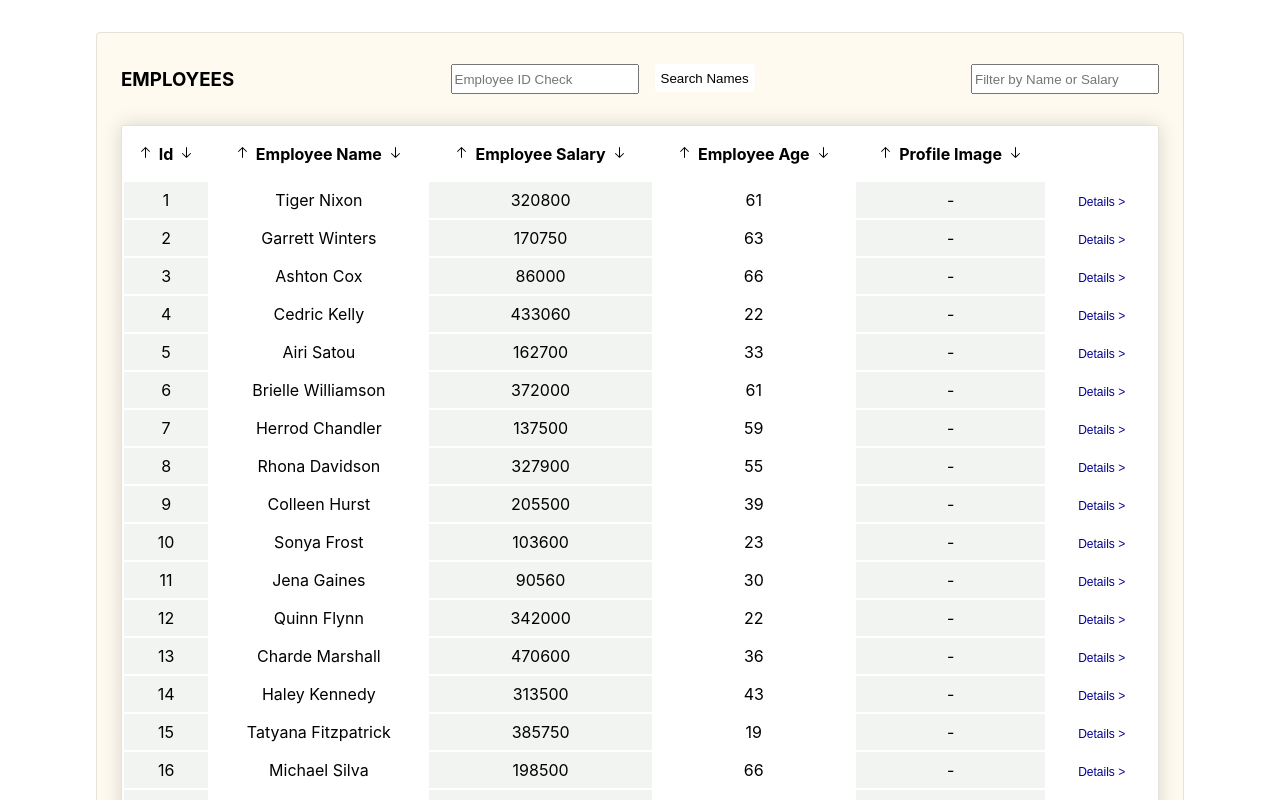
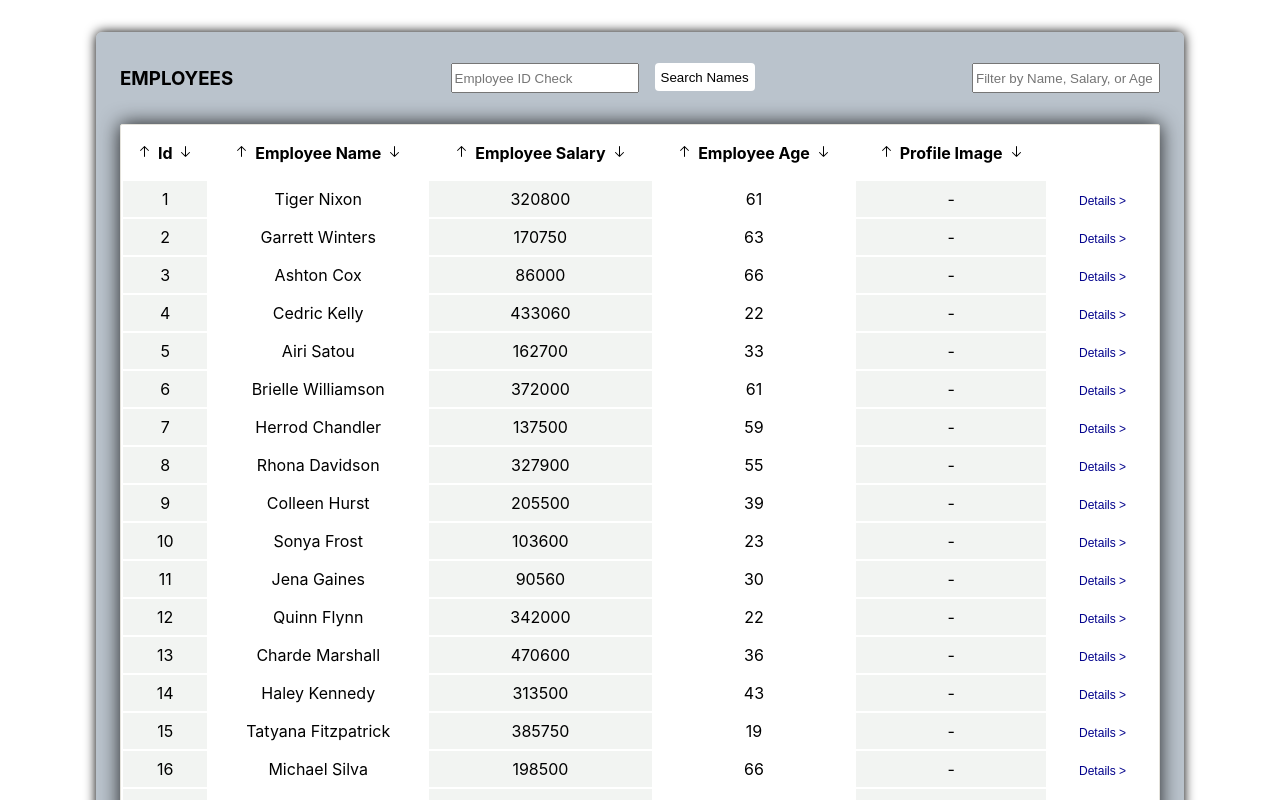
Before and after one commit to THEKaminsky/fe-tester, a React (Create React App) app: page / in a window 1280 px wide. Shown: the top 800 px of the page. Built offline with nearby package versions, Linux system fonts and the light colour scheme.

Commit message:
Minor adjustments

```diff
--- a/src/components/Table/Table.jsx
+++ b/src/components/Table/Table.jsx
@@ -203,8 +203,10 @@ const Table = ({ apiEmployees }) => {
     let filtered;
     console.log("val", val, typeof Number(val));
     typeof Number(val) == "number"
-      ? (filtered = EMPLOYEES.filter((emp) =>
-          emp.employee_salary.toString().includes(val)
+      ? (filtered = EMPLOYEES.filter(
+          (emp) =>
+            emp.employee_salary.toString().includes(val) ||
+            emp.employee_age.toString().includes(val)
         ))
       : (filtered = EMPLOYEES.filter((emp) =>
           emp.employee_name.toLowerCase().includes(val.toLowerCase())
@@ -217,8 +219,8 @@ const Table = ({ apiEmployees }) => {
     const emp = EMPLOYEES[idSearch - 1] || false;
     if (emp) {
       emp.employee_name[0].match(/[aeiou]/gi)
-        ? setEmpVowelDisplay("Employee name DOES start with a vowel")
-        : setEmpVowelDisplay("Employee name DOES NOT start with a vowel");
+        ? setEmpVowelDisplay(`Employee name: ${emp.employee_name}`)
+        : setEmpVowelDisplay(`Employee’s name does not begin with a vowel`);
     } else {
       setEmpVowelDisplay("Invalid Employee");
     }
@@ -243,7 +245,7 @@ const Table = ({ apiEmployees }) => {
         </div>
         <s.FilterInput
           type="text"
-          placeholder="Filter by Name or Salary"
+          placeholder="Filter by Name, Salary, or Age"
           onChange={(e) => handleFilter(e.target.value)}
         />
       </s.FlexTitle>
--- a/src/components/Table/styles.js
+++ b/src/components/Table/styles.js
@@ -1,10 +1,9 @@
 import styled from "styled-components";
 
 export const Wrapper = styled.div`
-  border: 1px solid #e4e2db;
-
-  background: floralwhite;
-  border-radius: 4px;
+  background: rgba(119, 136, 153, 0.5);
+  box-shadow: 0 0 12px black;
+  border-radius: 6px;
   margin: 2rem 6rem 2rem 6rem;
   padding: 1rem 1.5rem;
 `;
@@ -15,7 +14,7 @@ export const StyledTable = styled.table`
   border-radius: 2px;
   width: 100%;
   margin: 1rem auto 1rem auto;
-  box-shadow: 0 0 20px rgba(0, 0, 0, 0.15);
+  box-shadow: 0 0 20px rgba(0, 0, 0, 0.85);
 `;
 
 export const TD = styled.td`
@@ -84,7 +83,7 @@ export const VowelDisplay = styled.div`
   display: flex;
   flex-direction: row;
   justify-content: center;
-  font-size: 0.7rem;
+  font-size: 0.8rem;
   margin-top: -0.5rem;
-  margin-left: -10.5rem;
+  margin-left: -0.5rem;
 `;
```
